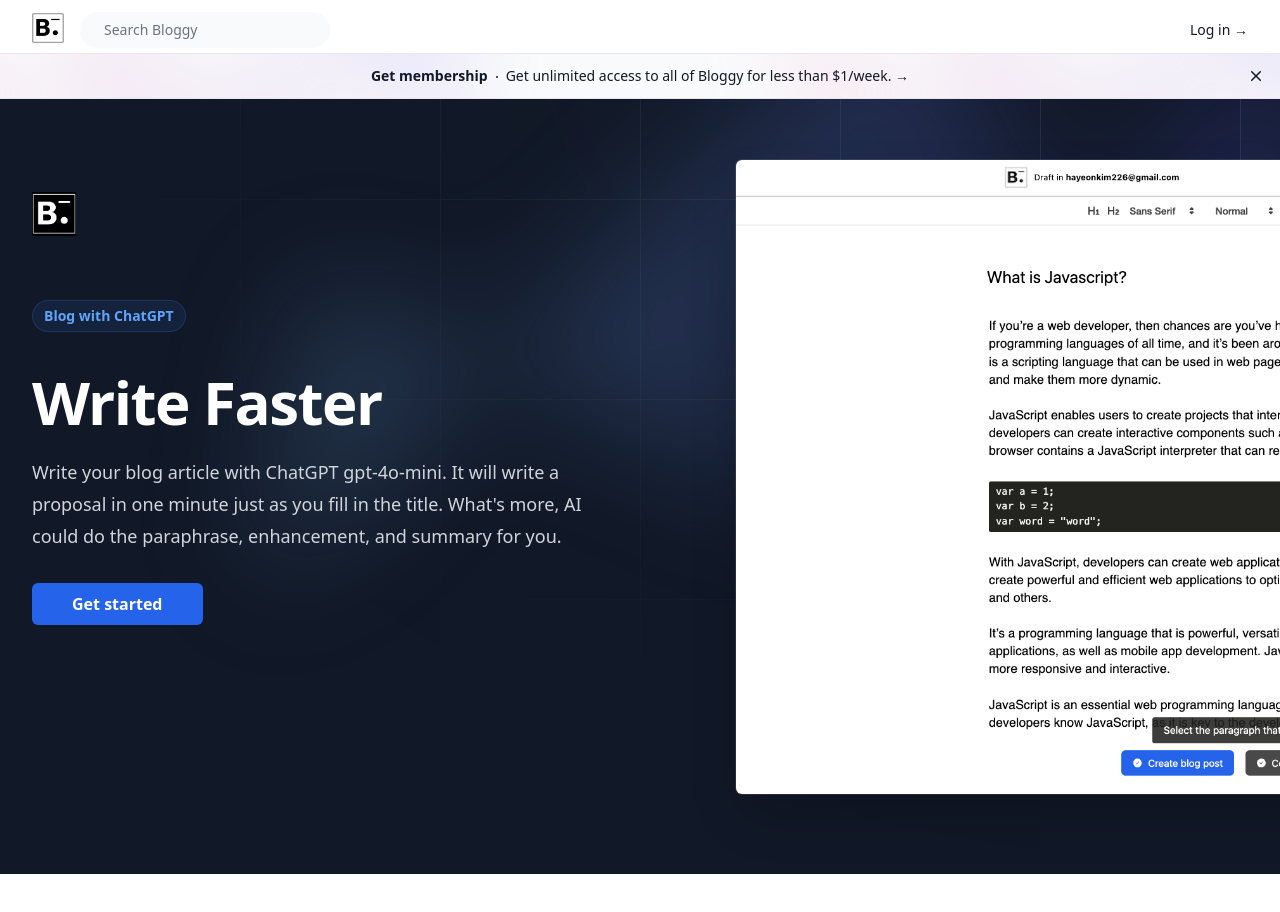
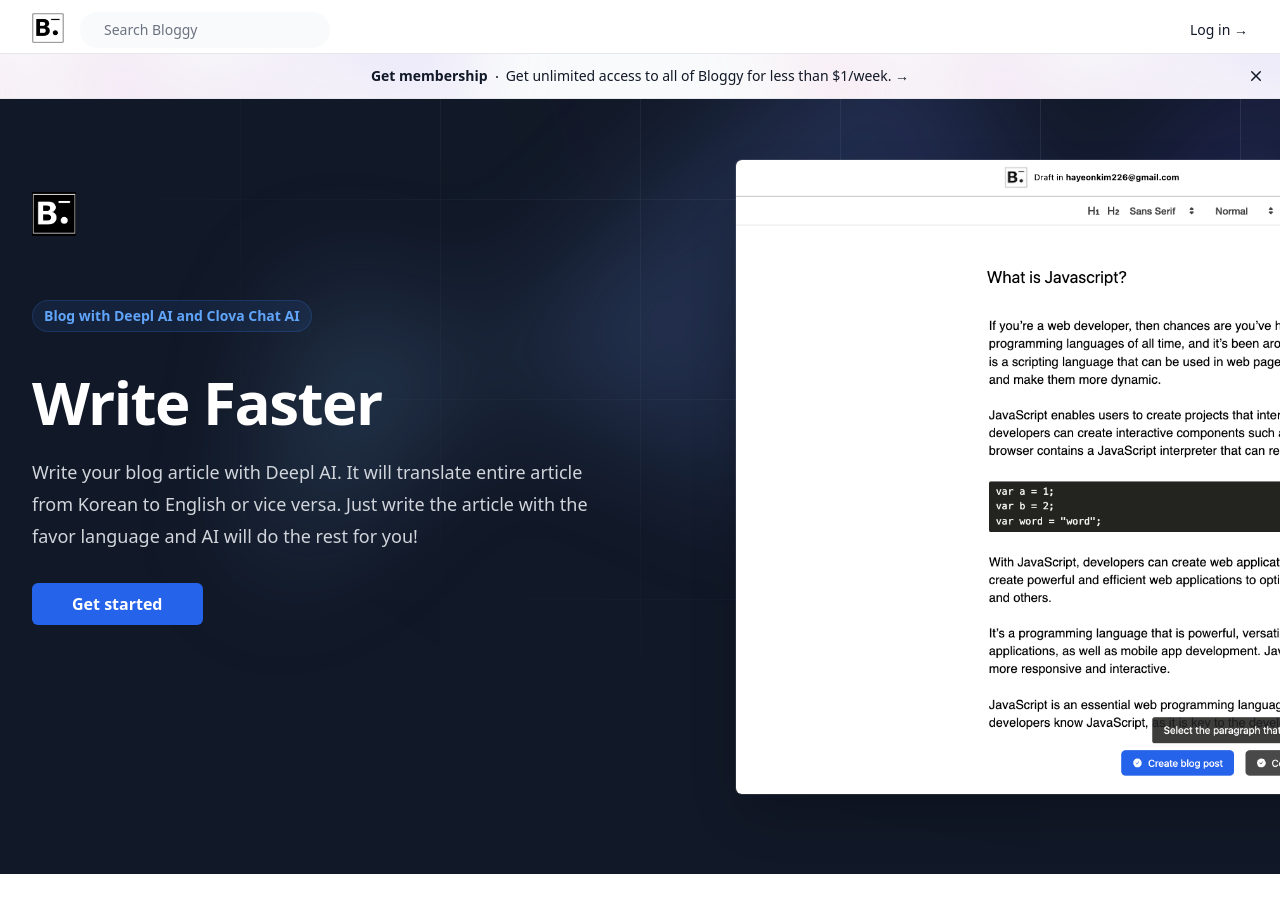
Before and after one commit to hayeon9826/bloggy-front, a Next.js app: page / in a window 1280 px wide. Shown: the top 912 px of the page. Built offline with nearby package versions, Linux system fonts and the light colour scheme; no server answers; the database is empty.

Commit message:
chore: 워딩 수정

```diff
--- a/src/components/HeroSection.tsx
+++ b/src/components/HeroSection.tsx
@@ -58,7 +58,7 @@
           <div className="mt-24 sm:mt-32 lg:mt-16">
             <a href="#" className="inline-flex space-x-6">
               <span className="rounded-full bg-blue-500/10 px-3 py-1 text-sm font-semibold leading-6 text-blue-400 ring-1 ring-inset ring-blue-500/20">
-                Blog with ChatGPT
+                Blog with Deepl AI and Clova Chat AI
               </span>
             </a>
           </div>
@@ -66,9 +66,9 @@
             Write Faster
           </h1>
           <p className="mt-6 text-lg leading-8 text-gray-300">
-            Write your blog article with ChatGPT gpt-4o-mini. It will write a
-            proposal in one minute just as you fill in the title. What{`'`}s
-            more, AI could do the paraphrase, enhancement, and summary for you.
+            Write your blog article with Deepl AI. It will translate entire
+            article from Korean to English or vice versa. Just write the article
+            with the favor language and AI will do the rest for you!
           </p>
           <div className="mt-10 flex items-center gap-x-6">
             <Link href="/users/login">
--- a/src/components/chat/ChatList.tsx
+++ b/src/components/chat/ChatList.tsx
@@ -3,7 +3,7 @@
 import { BsRobot } from "react-icons/bs";
 import { FiThumbsUp, FiThumbsDown } from "react-icons/fi";
 import { BsSun } from "react-icons/bs";
-import { AiOutlineThunderbolt, AiOutlineWarning } from "react-icons/ai";
+import { AiOutlineWarning } from "react-icons/ai";
 import { useRouter } from "next/router";
 import { useQuery } from "react-query";
 import axios from "axios";
@@ -60,7 +60,7 @@
           <div className="flex flex-col items-center text-sm bg-gray-800">
             <div className="w-full md:max-w-2xl lg:max-w-3xl md:h-full md:flex md:flex-col px-6 text-gray-100">
               <h1 className="text-3xl font-semibold text-center mt-6 sm:mt-[20vh] ml-auto mr-auto mb-10 sm:mb-16 flex gap-2 items-center justify-center">
-                ChatGPT
+                BloggChat
               </h1>
               <div className="md:flex items-start text-center gap-3.5">
                 <div className="flex flex-col mb-8 md:mb-auto gap-3.5 flex-1">
```
